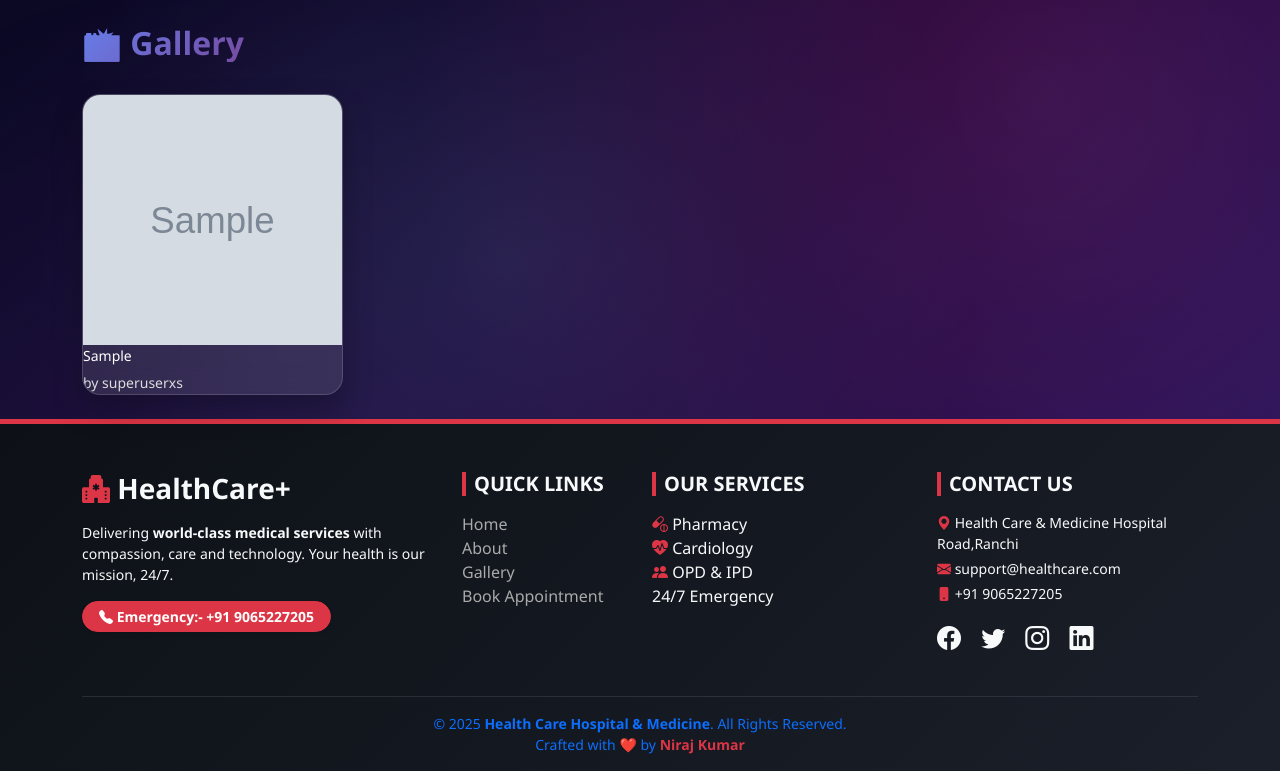
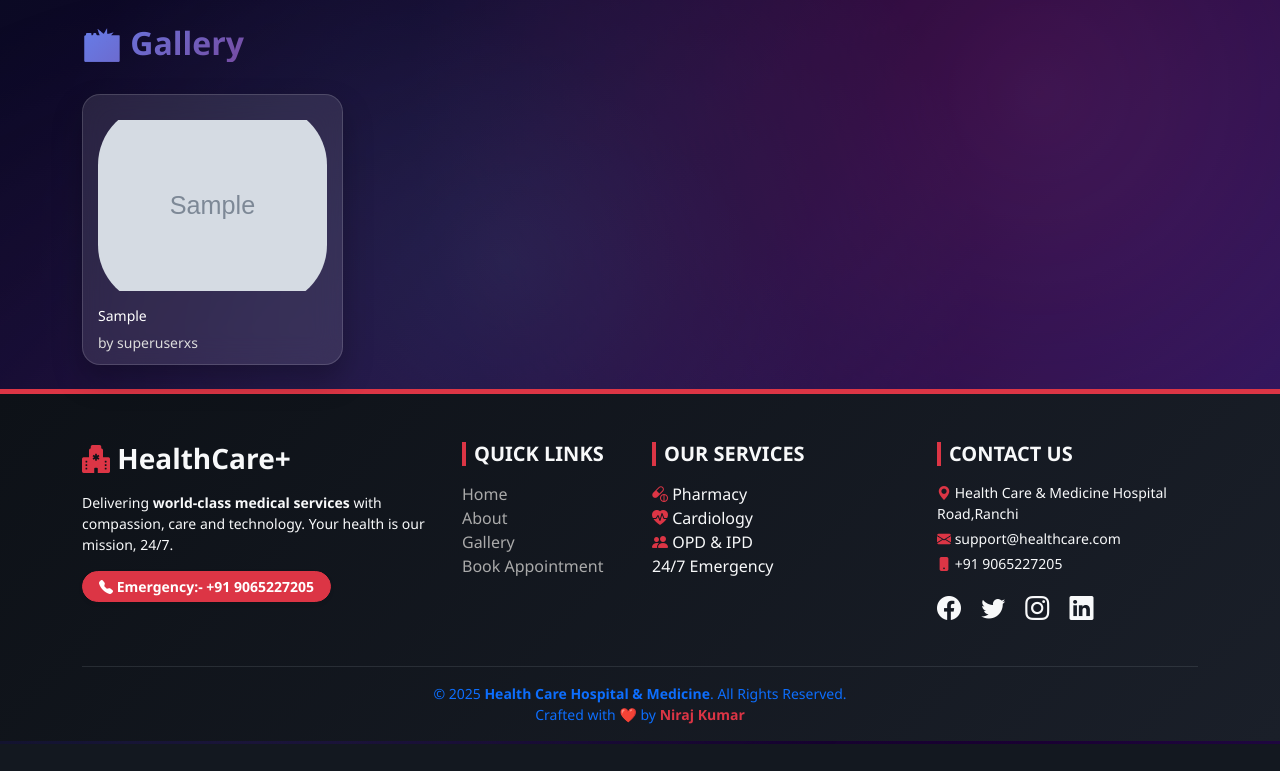
Before and after one commit to Nirajxs/Hospital-management-system, a Django app: page /gallery/ in a window 1280 px wide. Shown: the part 56-827 px from the top of the page. After the commit the page ends 800 px from the top, so only its background shows below. Run offline with Django 4.2, Linux system fonts and the light colour scheme; a user stored in the database is signed in; data comes from the database, SQL or seed files in the repository; both versions use the stored data as it was after the commit; tables that the repository leaves empty hold one stand-in row (values such as "Sample post"); grey boxes marked "Sample" are stand-in pictures; some libraries are stand-ins or nearby versions.

Commit message:
Gallery t commit

```diff
--- a/core/templates/gallery.html
+++ b/core/templates/gallery.html
@@ -67,6 +67,7 @@ body::before {
 .gallery-card {
     background: rgba(255,255,255,0.10);
     border-radius: 18px;
+    padding: 10px 15px;
     overflow: hidden;
     backdrop-filter: blur(15px);
     border: 1px solid rgba(255,255,255,0.15);
@@ -80,8 +81,9 @@ body::before {
 
 /* Gallery Image */
 .gallery-image {
-    height: 250px;
-    object-fit: cover;
+    height: 200px;
+    object-fit: contain;
+    border-radius: 60px;
     width: 100%;
 }
 
--- a/core/templates/payment.html
+++ b/core/templates/payment.html
@@ -96,7 +96,7 @@ body::before {
   border-radius: 12px;
   border: 1px solid rgba(255,255,255,0.25);
   background: rgba(255,255,255,0.20) !important;
-  color: white !important;
+  color: black !important;
 }
 
 /* Pay Button */
```
Also changed, not shown: db.sqlite3.
